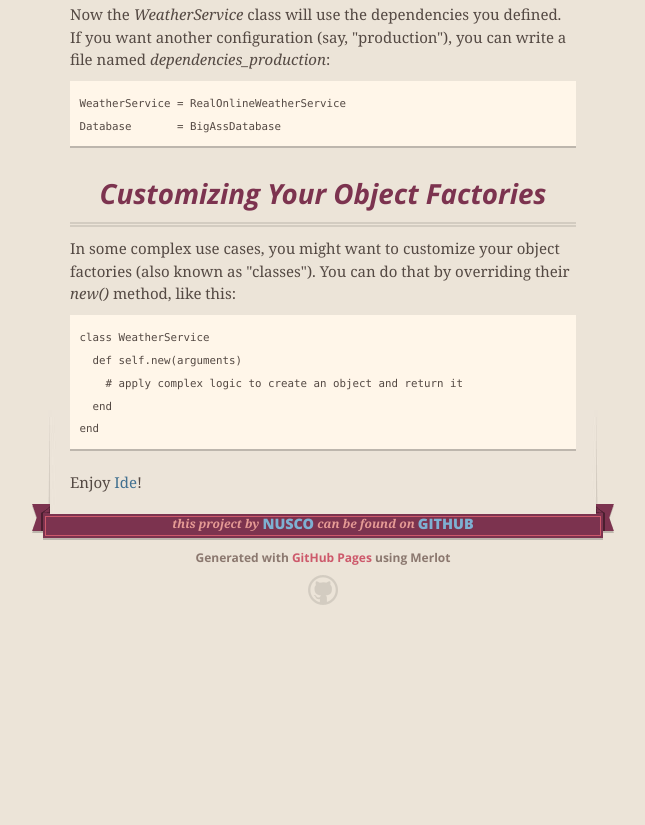
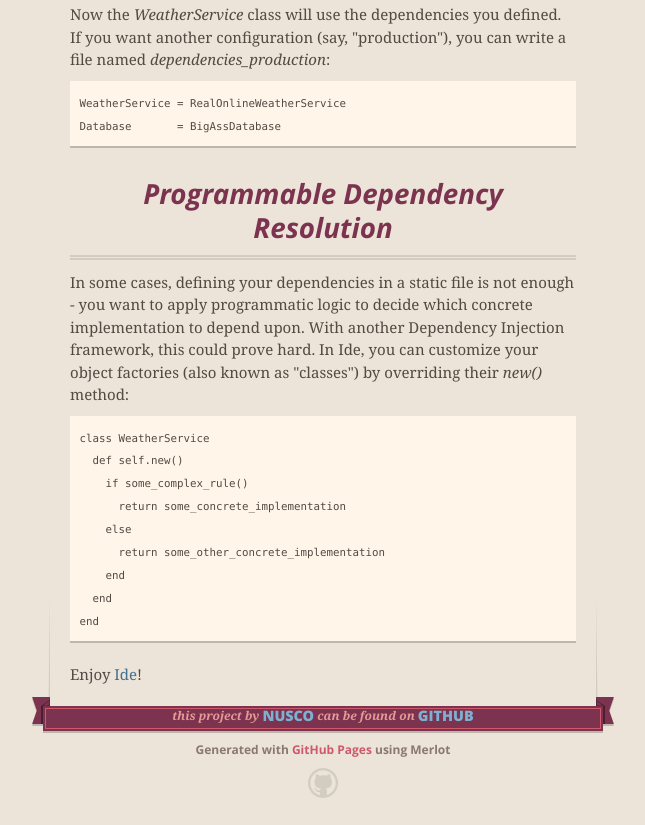
Before and after one commit to nusco/ide, a plain HTML site: page index.html in a window 1280 px wide. Shown: the part 1362-2187 px from the top of the page, without its empty margins (317-962 px from the left). Before the commit the page ends 2007 px from the top, so only its background shows below. Drawn offline with nearby package versions, Linux system fonts and the light colour scheme.

```diff
--- a/index.html
+++ b/index.html
@@ -53,9 +53,9 @@
 <h1>Features</h1>
 
 <ul>
-<li>Runtime dependency resolution</li>
 <li>Externalized configuration</li>
-<li>Customizable instance factories ("classes")</li>
+<li>Programmable Dependency Resolution</li>
+<li>Instance factories ("classes")</li>
 <li>Enterprise-level robustness</li>
 <li>Very lightweight source code</li>
 <li>Written in Pure Ruby</li>
@@ -93,13 +93,17 @@
 Database       = BigAssDatabase
 </code></pre>
 
-<h1>Customizing Your Object Factories</h1>
+<h1>Programmable Dependency Resolution</h1>
 
-<p>In some complex use cases, you might want to customize your object factories (also known as "classes"). You can do that by overriding their <em>new()</em> method, like this:</p>
+<p>In some cases, defining your dependencies in a static file is not enough - you want to apply programmatic logic to decide which concrete implementation to depend upon. With another Dependency Injection framework, this could prove hard. In Ide, you can customize your object factories (also known as "classes") by overriding their <em>new()</em> method:</p>
 
 <pre><code>class WeatherService
-  def self.new(arguments)
-    # apply complex logic to create an object and return it
+  def self.new()
+    if some_complex_rule()
+      return some_concrete_implementation
+    else
+      return some_other_concrete_implementation
+    end
   end
 end
 </code></pre>
```
Also changed, not shown: params.json (+1 -1 lines).
